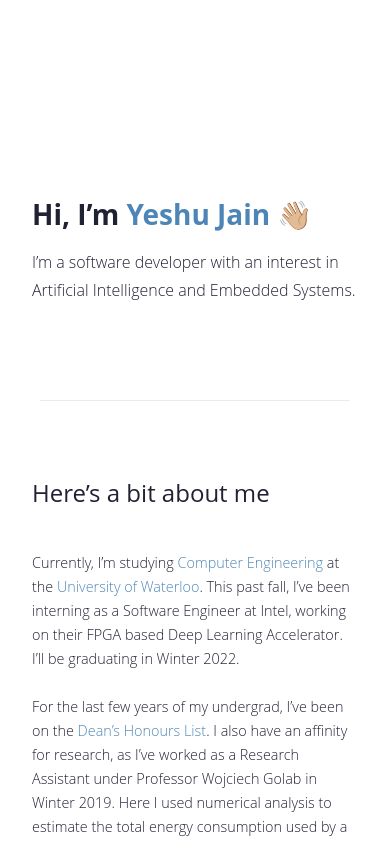
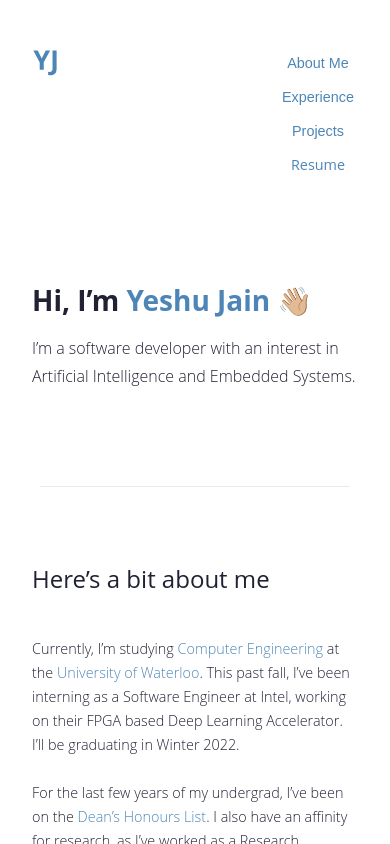
Before and after one commit to jerinraisa/yeshu-website, a Next.js app: page / in a window 390 px wide. Shown: the top 844 px of the page. Built offline with nearby package versions, Linux system fonts and the light colour scheme.

Commit message:
Add in navbar component and responsive

```diff
--- /dev/null
+++ b/components/navbar.js
@@ -0,0 +1,39 @@
+import Link from "next/link";
+import Image from "next/image";
+import styles from "../styles/Navbar.module.scss";
+
+import copy from "../copy/home";
+
+function testFunction() {
+  return console.log("hi");
+}
+
+export default function Navbar() {
+  return (
+    <div className={styles.navContainer}>
+      <Link href={`/`}>
+        <div className={styles.navHover}>
+          <Image src={"/svgs/YJ.svg"} height={26} width={26} />
+        </div>
+      </Link>
+      <span className={styles.linksContainer}>
+        <button className={styles.linkButton} onClick={testFunction}>
+          {copy.navbar.aboutMe.title}
+        </button>
+        <button className={styles.linkButton} onClick={testFunction}>
+          {copy.navbar.experience.title}
+        </button>
+        <button className={styles.linkButton} onClick={testFunction}>
+          {copy.navbar.project.title}
+        </button>
+        <a
+          className={styles.linkButton}
+          href={copy.navbar.resume.link}
+          target="_blank"
+        >
+          {copy.navbar.resume.title}
+        </a>
+      </span>
+    </div>
+  );
+}
--- a/copy/home.js
+++ b/copy/home.js
@@ -1,4 +1,19 @@
 const copy = {
+  navbar: {
+    aboutMe: {
+      title: "About Me",
+    },
+    experience: {
+      title: "Experience",
+    },
+    project: {
+      title: "Projects",
+    },
+    resume: {
+      title: "Resume",
+      link: "https://www.google.com/",
+    },
+  },
   hero: {
     title: "Hi, I’m <em>Yeshu Jain</em> 👋🏼",
     blurb:
--- a/pages/index.js
+++ b/pages/index.js
@@ -1,11 +1,14 @@
 import Image from "next/image";
 import styles from "../styles/Home.module.scss";
+
+import Navbar from "../components/navbar";
 
 import copy from "../copy/home";
 
 export default function Home() {
   return (
     <div className={styles.container}>
+      <Navbar />
       <div className={styles.mainContainer}>
         <section>
           <div className={styles.mainHero}>
--- a/styles/Home.module.scss
+++ b/styles/Home.module.scss
@@ -22,6 +22,10 @@
 
     .mainHero {
       margin-top: 200px;
+
+      @media only screen and (max-width: $breakpoint-phone) {
+        margin-top: 100px;
+      }
 
       .heroTitle {
         @include h1;
--- /dev/null
+++ b/styles/Navbar.module.scss
@@ -0,0 +1,73 @@
+@import "variables";
+@import "mixins";
+
+.navContainer {
+  display: flex;
+  top: 0;
+  justify-content: space-between;
+  padding: 3.75rem 6rem 0;
+  width: 100vw;
+  align-content: center;
+
+  @media only screen and (max-width: $breakpoint-tablet) {
+    padding: 3.75rem 5rem 0;
+  }
+
+  @media only screen and (max-width: $breakpoint-phone) {
+    padding: 3.75rem 2rem 0;
+  }
+
+  .navHover {
+    cursor: pointer;
+  }
+
+  @media only screen and (max-width: $breakpoint-phone) {
+    padding: 0 2rem 0 2rem;
+    padding-top: 50px;
+  }
+}
+
+.linksContainer {
+  display: flex;
+  justify-content: space-between;
+  width: 30rem;
+
+  @media only screen and (max-width: $breakpoint-tablet) {
+    width: 20rem;
+  }
+
+  @media only screen and (max-width: $breakpoint-phone) {
+    width: auto;
+    flex-direction: column;
+  }
+
+  .linkButton {
+    display: flex;
+    align-items: center;
+    justify-content: center;
+    padding: 0.3rem;
+    cursor: pointer;
+
+    border: 0.5px solid white;
+    border-radius: 5px;
+    width: 6rem;
+
+    @include p3;
+    color: $wave-blue;
+    background-color: $white;
+    font-weight: 500;
+
+    @media only screen and (max-width: $breakpoint-phone) {
+      margin-bottom: 0.5rem;
+      width: 5rem;
+    }
+
+    @media (hover: hover) {
+      :hover {
+        transition: all 0.3s ease-in-out;
+        color: $white;
+        background-color: $black;
+      }
+    }
+  }
+}
--- a/styles/_variables.scss
+++ b/styles/_variables.scss
@@ -2,6 +2,7 @@
 $input-border-grey: #979797;
 $wave-blue: #4d86b6;
 $black: #202233;
+$white: #ffffff;
 
 //breakpoints for responsive
 $breakpoint-laptop: 1200px;
--- a/styles/globals.scss
+++ b/styles/globals.scss
@@ -5,6 +5,7 @@ body {
   padding: 0;
   margin: 0;
   font-family: "Open Sans", sans-serif;
+  scroll-behavior: smooth;
 }
 
 a {
--- a/styles/mixins.scss
+++ b/styles/mixins.scss
@@ -60,6 +60,10 @@
 @mixin p3 {
   font-size: 0.938rem;
   line-height: 1;
+
+  @media only screen and (max-width: $breakpoint-phone) {
+    font-size: 0.9rem;
+  }
 }
 
 @mixin sectionTitle {
```
Also changed, not shown: public/svgs/YJ.svg (added).
